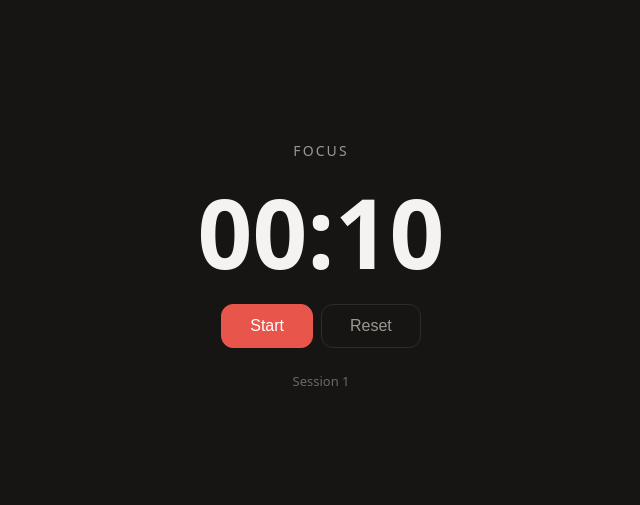
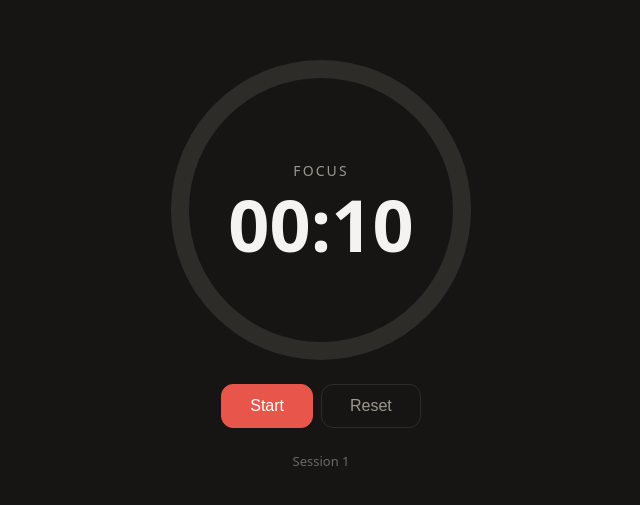
Before and after one commit to Faig-Abaszada/pomioapp, a Nuxt app: page /timer in a window 1280 px wide. Shown: the part 135-640 px from the top of the page, without its empty margins (319-959 px from the left). Built offline with nearby package versions, Linux system fonts and the light colour scheme.

Commit message:
feat: enhance timer UI with progress ring and adjust layout for better visibility

```diff
--- a/app/pages/timer.vue
+++ b/app/pages/timer.vue
@@ -6,20 +6,35 @@ function handleComplete() {
   changeDuration(durations[phase.value]);
 }
 
-const { isRunning, formattedTime, start, pause, stop, changeDuration } = useTimer(durations.work, handleComplete);
+const { remainingSeconds, isRunning, formattedTime, start, pause, stop, changeDuration } = useTimer(
+  durations.work,
+  handleComplete,
+);
 
-// state → görünən mətn
 const phaseLabel = computed(() => {
   const map = { work: 'Focus', shortBreak: 'Short break', longBreak: 'Long break' };
   return map[phase.value];
+});
+
+// cari fazanın tam müddəti (saniyə) — durations dəqiqədədir
+const totalSeconds = computed(() => durations[phase.value] * 60);
+
+// keçən hissə: 0 → 1
+const progress = computed(() => {
+  const total = totalSeconds.value;
+  if (!total) return 0;
+  return (total - remainingSeconds.value) / total;
 });
 </script>
 
 <template>
   <main class="timer">
-    <p class="phase">{{ phaseLabel }}</p>
-
-    <div class="time">{{ formattedTime }}</div>
+    <div class="ring" :style="{ '--deg': progress * 360 + 'deg' }">
+      <div class="ring-inner">
+        <p class="phase">{{ phaseLabel }}</p>
+        <div class="time">{{ formattedTime }}</div>
+      </div>
+    </div>
 
     <div class="controls">
       <button v-if="!isRunning" class="btn btn--primary" @click="start">Start</button>
@@ -42,6 +57,27 @@ const phaseLabel = computed(() => {
   background: var(--bg);
   color: var(--ink);
 }
+.ring {
+  width: 300px;
+  height: 300px;
+  border-radius: 50%;
+  /* keçən hissə accent, qalan track — sərt kəsim var(--deg)-də */
+  background: conic-gradient(var(--accent) var(--deg), var(--track) var(--deg));
+  display: grid;
+  place-items: center;
+  transition: background 0.3s linear;
+}
+.ring-inner {
+  width: 264px;
+  height: 264px;
+  border-radius: 50%;
+  background: var(--bg);
+  display: flex;
+  flex-direction: column;
+  align-items: center;
+  justify-content: center;
+  gap: var(--space-2);
+}
 .phase {
   text-transform: uppercase;
   letter-spacing: 0.15em;
@@ -50,9 +86,9 @@ const phaseLabel = computed(() => {
   margin: 0;
 }
 .time {
-  font-size: 96px;
+  font-size: 72px;
   font-weight: 600;
-  font-variant-numeric: tabular-nums; /* rəqəmlər titrəmir */
+  font-variant-numeric: tabular-nums;
   line-height: 1;
 }
 .controls {
```
